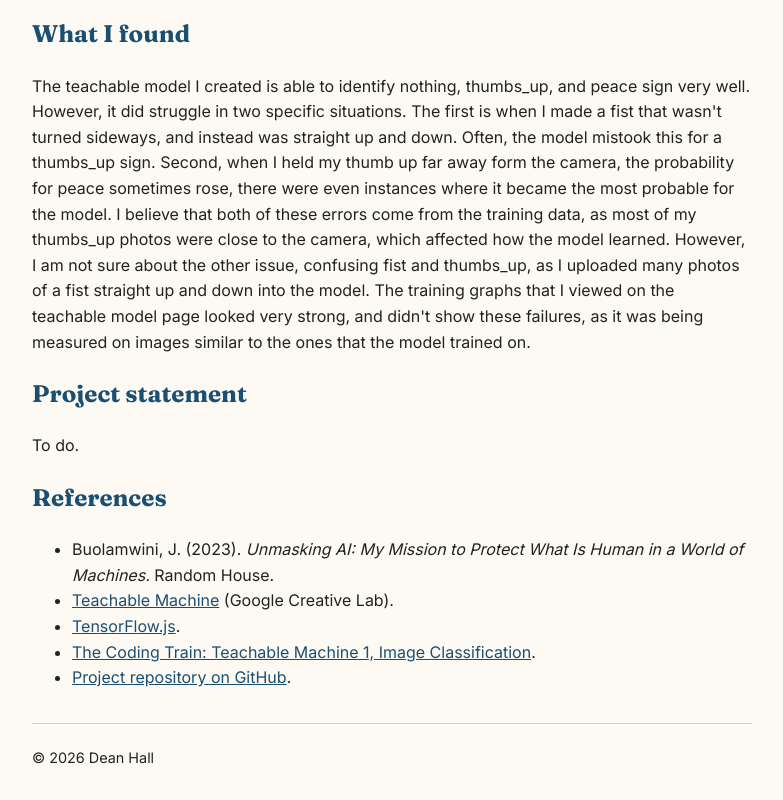
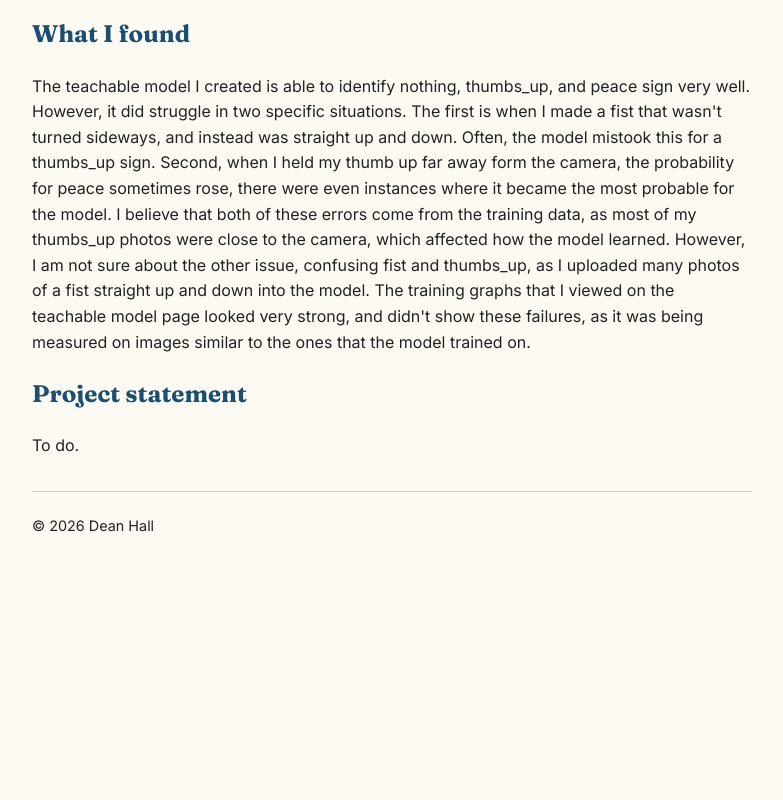
Before and after one commit to deanhall31/lis500, a plain HTML site: page teachable-machines.html in a window 1280 px wide. Shown: the part 1729-2529 px from the top of the page, without its empty margins (248-1031 px from the left). After the commit the page ends 2297 px from the top, so only its background shows below. Drawn offline with Linux system fonts and the light colour scheme.

Commit message:
Update teachable-machines.html

```diff
--- a/teachable-machines.html
+++ b/teachable-machines.html
@@ -93,16 +93,6 @@
             <p> To do. </p>
         </section>
 
-        <section aria-labelledby="refs-heading">
-            <h2 id="refs-heading">References</h2>
-            <ul>
-                <li>Buolamwini, J. (2023). <em>Unmasking AI: My Mission to Protect What Is Human in a World of Machines.</em> Random House.</li>
-                <li><a href="https://teachablemachine.withgoogle.com/">Teachable Machine</a> (Google Creative Lab).</li>
-                <li><a href="https://www.tensorflow.org/js">TensorFlow.js</a>.</li>
-                <li><a href="https://thecodingtrain.com/tracks/teachable-machine/teachable-machine/1-image-classification">The Coding Train: Teachable Machine 1, Image Classification</a>.</li>
-                <li><a href="https://github.com/deanhall31/lis500">Project repository on GitHub</a>.</li>
-            </ul>
-        </section>
     </main>
 
     <footer>
```
